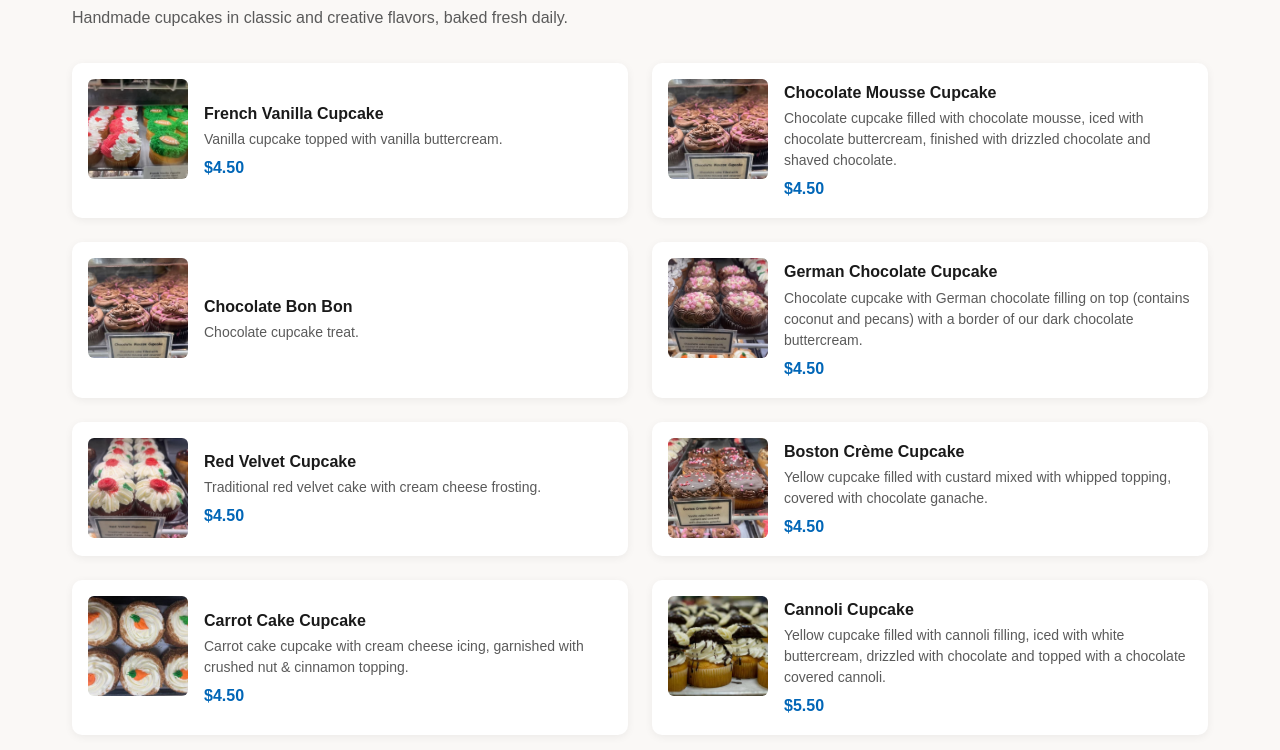
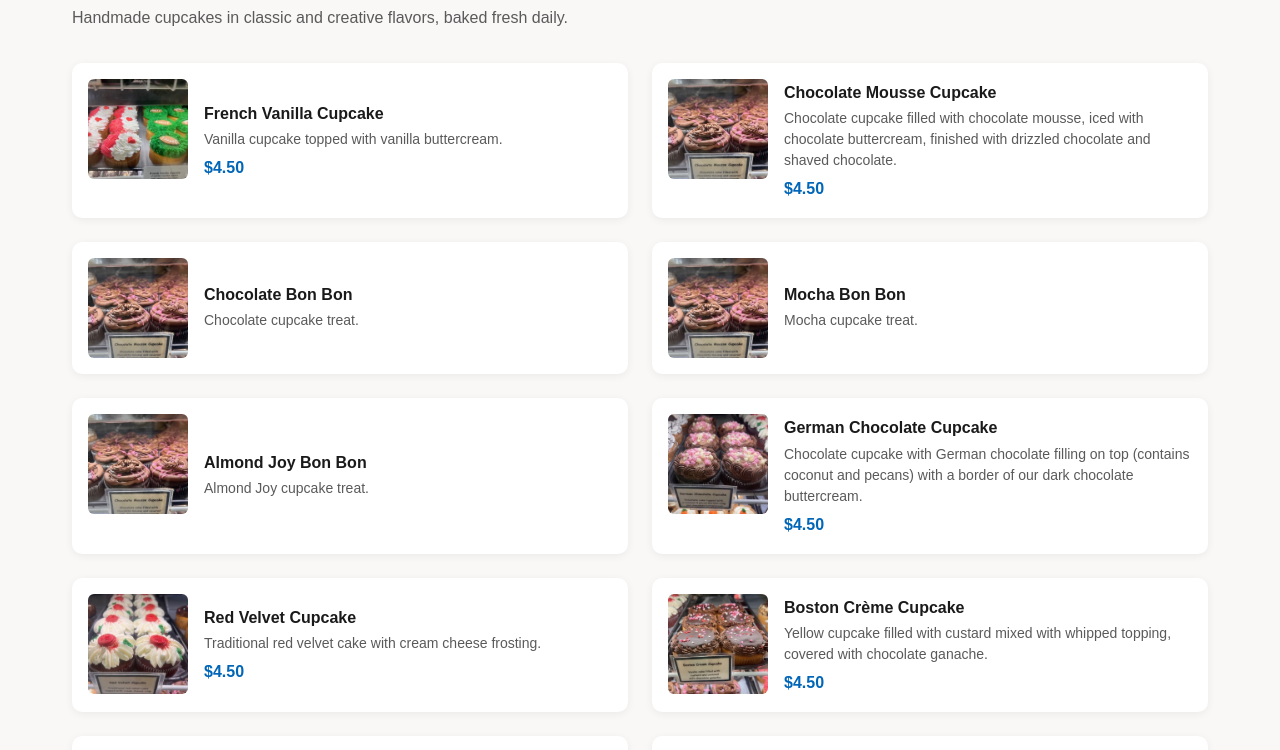
Before and after one commit to webeducationservices-oss/moreno-bakery, a Next.js app: page /menu/bakery in a window 1280 px wide. Shown: the part 631-1381 px from the top of the page. Built offline with nearby package versions, Linux system fonts and the light colour scheme; a web font is replaced by a local one.

Commit message:
Edit app/data/menu.js — and also add mocha bon bon, and almond joy bon bon as new items under cupcakes

```diff
--- a/app/data/menu.js
+++ b/app/data/menu.js
@@ -126,6 +126,8 @@ export const BAKERY_CATEGORIES = [
       { name: "French Vanilla Cupcake", price: "$4.50", description: "Vanilla cupcake topped with vanilla buttercream.", image: "/images/food/moreno-bakery-french-vanilla-cupcake.jpg" },
       { name: "Chocolate Mousse Cupcake", price: "$4.50", description: "Chocolate cupcake filled with chocolate mousse, iced with chocolate buttercream, finished with drizzled chocolate and shaved chocolate.", image: "/images/food/moreno-bakery-chocolate-mousse-cupcake.jpg" },
       { name: "Chocolate Bon Bon", description: "Chocolate cupcake treat.", image: "/images/food/moreno-bakery-chocolate-mousse-cupcake.jpg" },
+      { name: "Mocha Bon Bon", description: "Mocha cupcake treat.", image: "/images/food/moreno-bakery-chocolate-mousse-cupcake.jpg" },
+      { name: "Almond Joy Bon Bon", description: "Almond Joy cupcake treat.", image: "/images/food/moreno-bakery-chocolate-mousse-cupcake.jpg" },
       { name: "German Chocolate Cupcake", price: "$4.50", description: "Chocolate cupcake with German chocolate filling on top (contains coconut and pecans) with a border of our dark chocolate buttercream.", image: "/images/food/moreno-bakery-german-chocolate-cupcake.jpg" },
       { name: "Red Velvet Cupcake", price: "$4.50", description: "Traditional red velvet cake with cream cheese frosting.", image: "/images/food/moreno-bakery-red-velvet-cupcake.jpg" },
       { name: "Boston Crème Cupcake", price: "$4.50", description: "Yellow cupcake filled with custard mixed with whipped topping, covered with chocolate ganache.", image: "/images/food/moreno-bakery-boston-creme-cupcake.jpg" },
```
